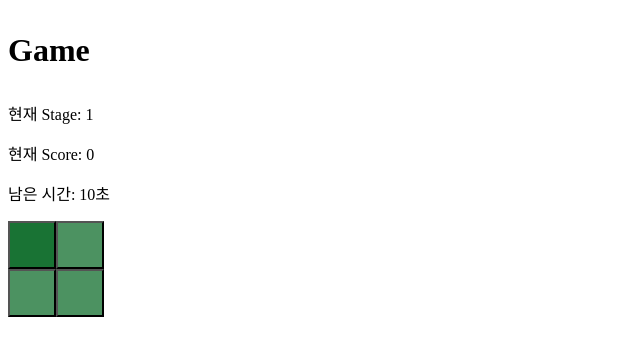
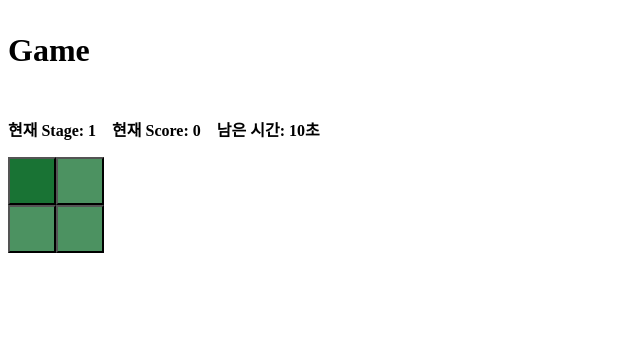
Before and after one commit to HA-SEUNG-JEONG/find-different-color, a React (Create React App) app: page / in a window 1280 px wide. Shown: the top 356 px of the page, without its empty margins (0-640 px from the left). Built offline with nearby package versions, Linux system fonts and the light colour scheme.

Commit message:
💄 게임 정보 스타일 변경

```diff
--- a/src/components/CurrentGameInfo.tsx
+++ b/src/components/CurrentGameInfo.tsx
@@ -1,13 +1,21 @@
+import styled from "styled-components";
 import { ScoreProps } from "../data/scoreProps";
 
 const Score = ({ state }: ScoreProps) => {
   return (
-    <>
+    <CurrentInfo>
       <p>현재 Stage: {state.stage}</p>
       <p>현재 Score: {state.score}</p>
       <p>남은 시간: {state.remainingTime}초</p>
-    </>
+    </CurrentInfo>
   );
 };
 
+const CurrentInfo = styled.div`
+  display: flex;
+  width: 25rem;
+  gap: 1rem;
+  font-weight: bold;
+`;
+
 export default Score;
--- a/src/components/FinalGameInfo.tsx
+++ b/src/components/FinalGameInfo.tsx
@@ -1,13 +1,21 @@
+import styled from "styled-components";
 import { ScoreProps } from "../data/scoreProps";
 
 const FinalScore = ({ state }: ScoreProps) => {
   return (
-    <>
+    <FinalInfo>
       <p>게임 종료</p>
       <p>최종 stage: {state.stage}</p>
       <p>score: {state.score}</p>
-    </>
+    </FinalInfo>
   );
 };
 
+const FinalInfo = styled.div`
+  display: flex;
+  width: 20rem;
+  gap: 1rem;
+  font-weight: bold;
+`;
+
 export default FinalScore;
```
